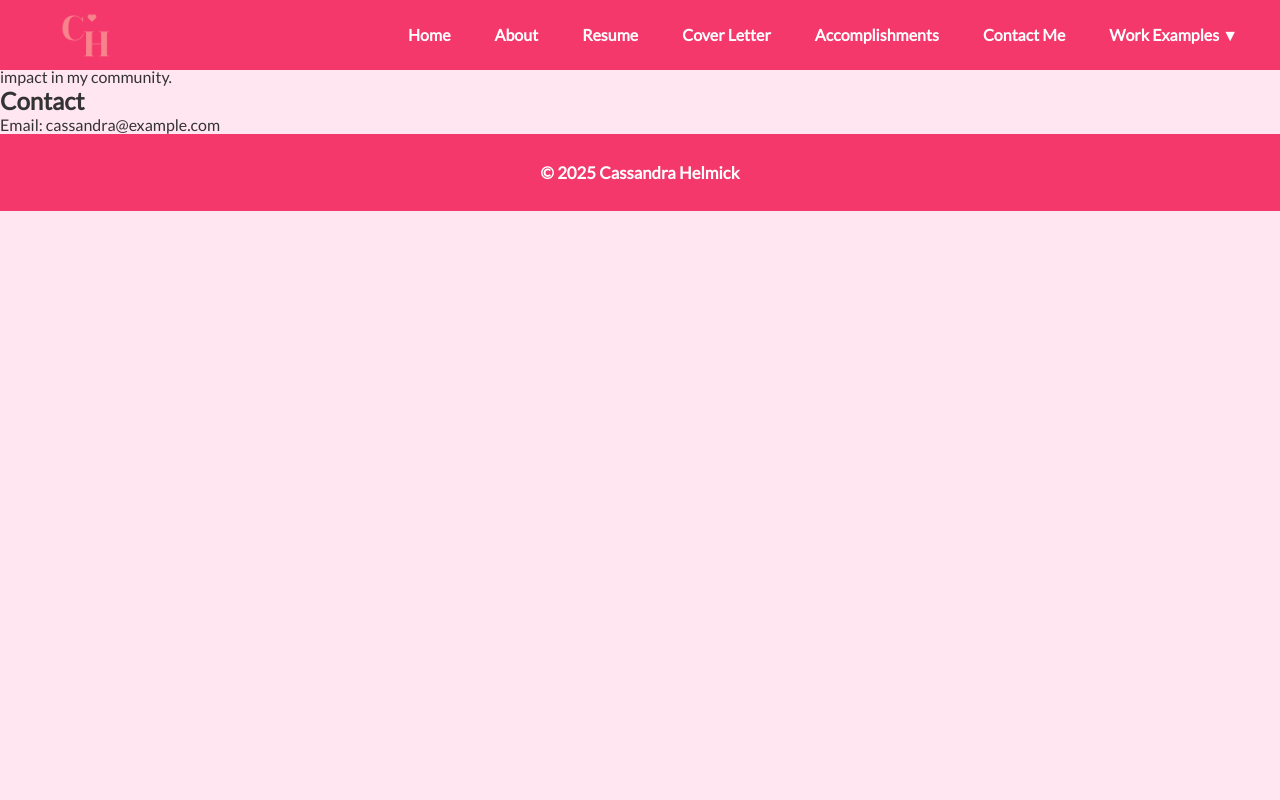
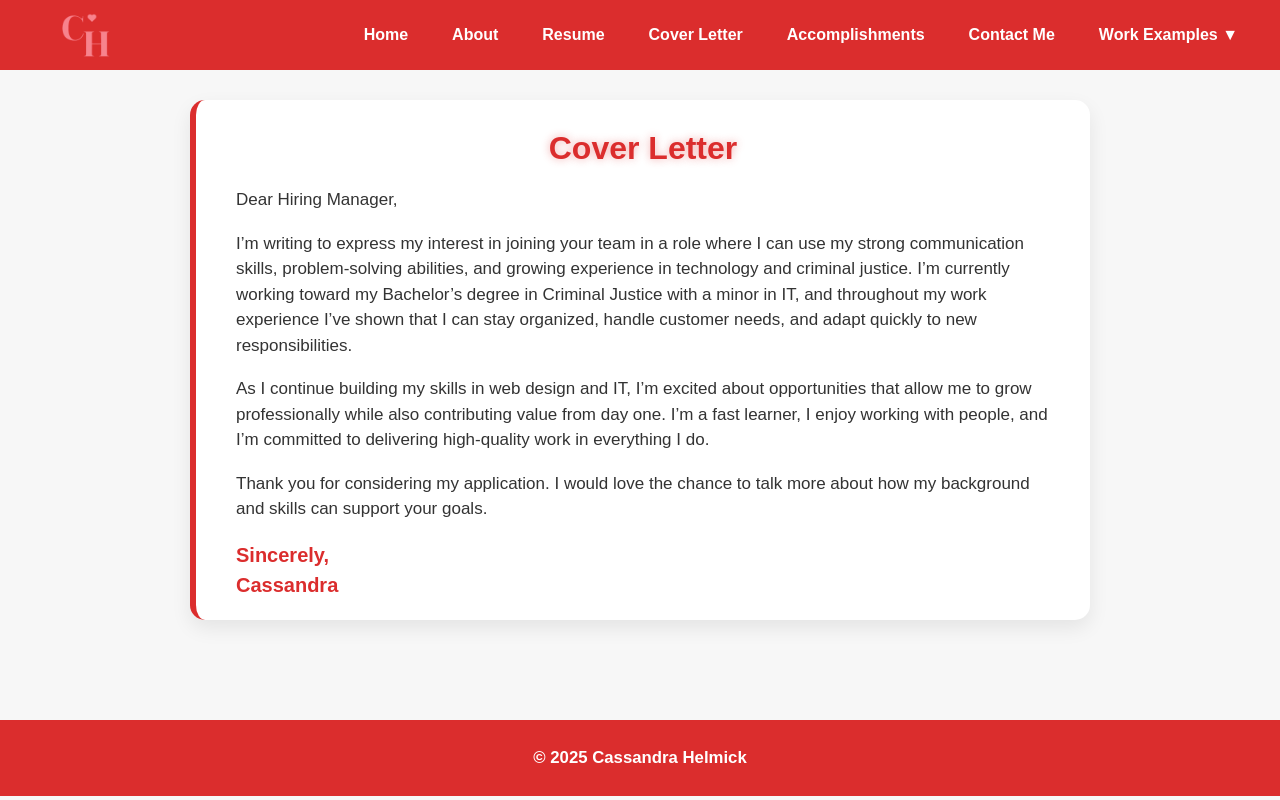
Before and after one commit to cassandrahelmick/portfolio, a plain HTML site: page portfolio/coverletter.html in a window 1280 px wide. Drawn offline with Linux system fonts and the light colour scheme.

Commit message:
fixed color and pages

```diff
--- a/portfolio/assets/css/style.css
+++ b/portfolio/assets/css/style.css
@@ -19,7 +19,7 @@ body {
   display: flex;
   justify-content: space-between;
   align-items: center;
-  background-color: #f4386b;
+  background-color: #db2d2d;
   padding: 15px 30px;
   position: fixed;
   top: 0;
@@ -50,7 +50,7 @@ body {
 }
 
 .nav-links a:hover {
-  background-color: #ed6681;
+  background-color: #910404;
   border-radius: 5px;
 }
 .dropdown {
@@ -63,7 +63,7 @@ body {
   position: absolute;
   top: 100%;
   left: 0;
-  background-color: #f7a8b8;
+  background-color: #db2d2d;
   list-style: none;
   padding: 10px 0;
   border-radius: 5px;
@@ -82,7 +82,7 @@ body {
 
 /* HERO PROFILE */
 .hero-profile {
-  background-color: #ffe6f0;
+  background-color: #f8ecec;
   height: 100vh;
   display: flex;
   justify-content: center;
@@ -101,39 +101,39 @@ body {
   max-width: 275px;
   border-radius: 70px;
   object-fit: cover;
-  box-shadow: 0 0 5px #f4386b, 0 0 10px #f4386b, 0 0 20px #f4386b;
+  box-shadow: 0 0 5px #db2d2d, 0 0 10px #cb0404, 0 0 20px #db2d2d;
   animation: neon-glow 2s infinite alternate;
 }
 
 @keyframes neon-glow {
   0% {
-    box-shadow: 0 0 5px #f4386b, 0 0 10px #f4386b, 0 0 20px #f4386b;
+    box-shadow: 0 0 5px #db2d2d, 0 0 10px #cb0404, 0 0 20px #db2d2d;
   }
   100% {
-    box-shadow: 0 0 10px #ff69b4, 0 0 20px #ff69b4, 0 0 30px #f4386b;
+    box-shadow: 0 0 10px #db2d2d, 0 0 20px #cb0404, 0 0 30px #db2d2d;
   }
 }
 
 .hero-text h1 {
   font-size: 3em;
-  color: #f4386b;
+  color: #db2d2d;
   margin-bottom: 10px;
 }
 
 .hero-text h2 {
   font-size: 2em;
-  color: #f4386b;
+  color: #db2d2d;
   margin-bottom: 15px;
 }
 
 .hero-text p {
   font-size: 1.2em;
-  color: #333;
+  color: #db2d2d;
 }
 
 /* ABOUT SECTION */
 .about-section {
-  background-color: #ffe6f0;
+  background-color: #f8ecec;
   padding: 100px 10%; /* account for fixed navbar */
   display: flex;
   justify-content: center;
@@ -155,14 +155,14 @@ body {
 
 .about-content h1 {
   font-size: 2em;
-  color: #f4386b;
+  color: #db2d2d;
   font-weight: 800;
   margin-bottom: 20px;
 }
 
 .about-content p {
   font-size: 1.2em;
-  color: #333;
+  color: #000000;
   line-height: 1.8;
   max-width: 500px;
 }
@@ -179,7 +179,7 @@ body {
   max-width: 300px;
   border-radius: 70px;
   object-fit: cover;
-  box-shadow: 0 0 5px #ff69b4, 0 0 10px #ff69b4, 0 0 20px #ff1493;
+  box-shadow: 0 0 5px #db2d2d, 0 0 10px #cb0404, 0 0 20px #db2d2d;
   animation: neon-glow 2s infinite alternate;
 }
 
@@ -200,7 +200,7 @@ body {
 }
 /* CONTACT PAGE */
 .contact-section {
-  background-color: #ffe6f0; /* light pink full page */
+  background-color: #f8ecec; /* light pink full page */
   min-height: 100vh;
   padding-top: 120px; /* keeps content from hiding behind navbar */
   display: flex;
@@ -263,8 +263,8 @@ body {
 
 /* Resume Sections starts here :) */
 .resume-format {
-  background-color: #ed6681;
-  border: 3px double #f4386b;
+  background-color: #db2d2d;
+  border: 3px double #cb0404;
   margin: 80px auto 30px;
   width: 85%;
   padding: 30px;
@@ -305,8 +305,61 @@ body {
 
 
 .resume-format a {
-  color: #ccbaff;
+  color: #f7f7f7;
   font-weight: bold;
+}
+
+
+/* Overall page styling */
+body {
+  font-family: "Poppins", Arial, sans-serif;
+  background: #f7f7f7;
+  margin: 0;
+  padding: 0;
+  color: #333;
+}
+
+/* Cover letter section */
+.cover-letter {
+  max-width: 900px;
+  background: #ffffff;
+  margin: 100px  auto;
+  padding: 30px 40px;
+  border-radius: 15px;
+  box-shadow: 0 8px 20px rgba(0, 0, 0, 0.08);
+  border-left: 6px solid #db2d2d; /* red accent stripe */
+    /* NEW: makes the box a rectangle */
+  max-height: 520px;  /* adjust to your preference */
+  /* NEW: makes the box a rectangle */
+  /* scroll only inside the box */  /* scroll only inside the box */
+}
+
+/* Heading */
+.cover-letter h2 {
+  color: #db2d2d;
+  font-size: 32px;
+  margin-bottom: 20px;
+  font-weight: 600;
+  text-align: center;
+}
+
+/* Paragraphs */
+.cover-letter p {
+  line-height: 1.50;
+  font-size: 17px;
+  margin-bottom: 18px;
+}
+
+/* Signature style */
+.cover-letter p:last-child {
+  font-weight: 600;
+  color: #db2d2d;
+  font-size: 20px;
+}
+
+/* Optional: glow effect matching your theme */
+.cover-letter h2 {
+  text-shadow: 0 0 8px rgba(219, 45, 45, 0.4);
 }
 
 
@@ -321,10 +374,10 @@ body {
 #colophon{
   font-size:25px;
   text-align:center;
-background-color:#f4386b;
+background-color:#db2d2d;
   background-repeat:no-repeat;
   background-size:cover;
-  color:#fff;
+  color:#ffffff;
   padding: 28px;
 
 }
--- a/portfolio/coverletter.html
+++ b/portfolio/coverletter.html
@@ -3,12 +3,12 @@
 <head>
   <meta charset="UTF-8">
   <meta name="viewport" content="width=device-width, initial-scale=1.0">
-  <title>My Resume</title>
+  <title>Cassandra Helmick Portfolio</title>
   <link href="https://fonts.googleapis.com/css2?family=Lato&display=swap" rel="stylesheet">
   <link rel="stylesheet" href="assets/css/style.css">
 </head>
 <body>
-  <!-- NAVBAR -->
+
   <nav class="navbar">
     <div class="logo-container">
       <img src="assets/img/C (3)-Photoroom.png" alt="Logo">
@@ -20,35 +20,48 @@
         <li><a href="coverletter.html">Cover Letter</a></li>
         <li><a href="accomplishments.html">Accomplishments</a></li>
         <li><a href="contactme.html">Contact Me</a></li>
-
       <li class="dropdown">
-        <a href="#">Work Examples ▼</a>
+        <a href="#work examples">Work Examples ▼</a>
         <ul class="dropdown-menu">
-          <li><a href="technical.html">Technical</a></li>
-          <li><a href="creative.html">Creative</a></li>
-          <li><a href="softskills.html">Soft Skills</a></li>
+          <li><a href="#technical">Technical</a></li>
+          <li><a href="#creative">Creative</a></li>
+          <li><a href="#soft">Soft Skills</a></li>
         </ul>
       </li>
     </ul>
   </nav>
 
-  <!-- RESUME CONTENT -->
-  <section class="page-section">
-    <h1>Hi, I'm Cassandra!</h1>
+
+<section class="cover-letter">
+  <h2>Cover Letter</h2>
+  <p>Dear Hiring Manager,</p>
+
   <p>
-      I’m a Criminal Justice major with a minor in Information Technology at the University of Arkansas at Little Rock.
-      I completed an internship with the Little Rock Police Department’s Victim Services, gaining hands-on experience
-      supporting victims. I’m passionate about using my IT skills to investigate cybercrime, prevent online criminal
-      activity, and make a positive impact in my community.
+    I’m writing to express my interest in joining your team in a role where I can use my strong
+    communication skills, problem-solving abilities, and growing experience in technology and
+    criminal justice. I’m currently working toward my Bachelor’s degree in Criminal Justice with a
+    minor in IT, and throughout my work experience I’ve shown that I can stay organized, handle
+    customer needs, and adapt quickly to new responsibilities.
   </p>
-  </section>
-  <section id="contact" class="page-section">
-    <h1>Contact</h1>
-    <p>Email: cassandra@example.com</p>
+
+  <p>
+    As I continue building my skills in web design and IT, I’m excited about opportunities that
+    allow me to grow professionally while also contributing value from day one. I’m a fast learner,
+    I enjoy working with people, and I’m committed to delivering high-quality work in everything I
+    do.
+  </p>
+
+  <p>
+    Thank you for considering my application. I would love the chance to talk more about how my
+    background and skills can support your goals.
+  </p>
+
+  <p>Sincerely,<br>Cassandra</p>
 </section>
 
-   <footer id="colophon" role="contentinfo">
+  <footer id="colophon">
     <h6>&copy; 2025 Cassandra Helmick</h6>
   </footer>
+
 </body>
 </html>
```
Also changed, not shown: portfolio/resume.html (+4 -5 lines). Lines whose indentation alone changed are shown as unchanged.
